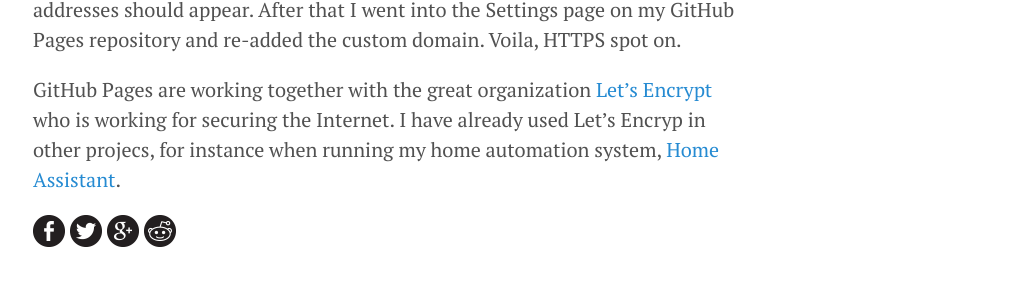
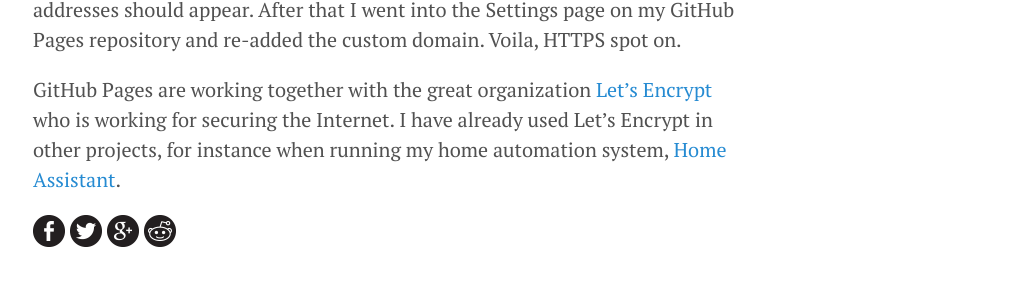
Before and after one commit to perwramdemark/perwramdemark.github.io, a Jekyll site: the page built from _posts/2018-09-15-support-for-https-custom-domains.md, in a window 1280 px wide. Shown: the part 507-809 px from the top of the page, without its empty margins (247-1276 px from the left). Built offline with Jekyll 4.4.1, drawn with Linux system fonts in a browser that asks for light colours.

Commit message:
spelling

```diff
--- a/_posts/2018-09-15-support-for-https-custom-domains.md
+++ b/_posts/2018-09-15-support-for-https-custom-domains.md
@@ -10,4 +10,4 @@ Adding HTTPS was a breeze. I just needed to update my DNS editor with four new I
 
 Wait five minutes then reconfirm the DNS configuration with "dig wramdemark.se +nostats +nocomments +nocmd". The above mentioned IP addresses should appear. After that I went into the Settings page on my GitHub Pages repository and re-added the custom domain. Voila, HTTPS spot on.
 
-GitHub Pages are working together with the great organization [Let's Encrypt](https://letsencrypt.org) who is working for securing the Internet. I have already used Let's Encryp in other projecs, for instance when running my home automation system, [Home Assistant](https://www.home-assistant.io/demo/).
+GitHub Pages are working together with the great organization [Let's Encrypt](https://letsencrypt.org) who is working for securing the Internet. I have already used Let's Encrypt in other projects, for instance when running my home automation system, [Home Assistant](https://www.home-assistant.io/demo/).
```
